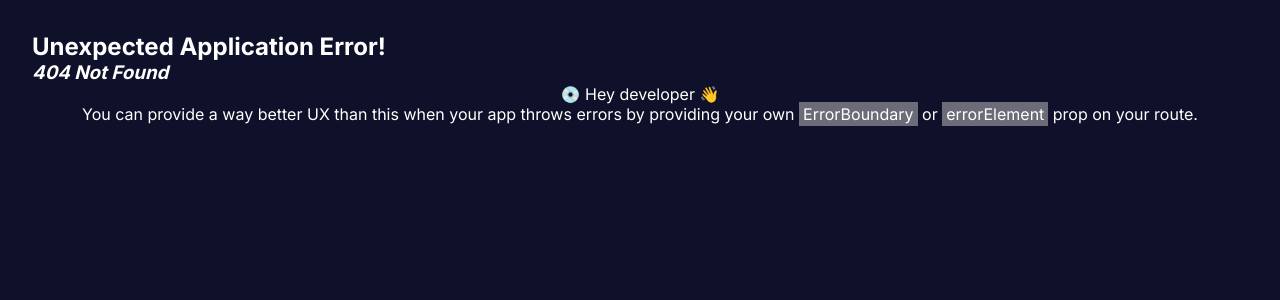
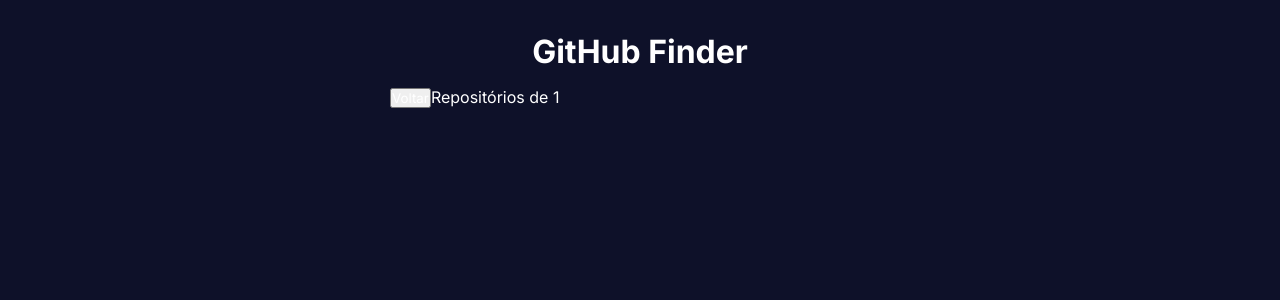
Before and after one commit to mauricioraypereira/github-finder, a React (Vite) app: page /repositories/1 in a window 1280 px wide. Before the commit this address had no page. Shown: the top 300 px of the page. Built offline with nearby package versions, Linux system fonts and the light colour scheme.

Commit message:
Add repositories route + new backbutton component

```diff
--- /dev/null
+++ b/src/components/buttons/backbutton/BackButton.tsx
@@ -0,0 +1,13 @@
+import { useNavigate } from "react-router-dom"
+
+const BackButton = () => {
+    const navigate = useNavigate();
+
+    return (
+        <>
+            <button onClick={() => navigate(-1)}>Voltar</button>
+        </>
+    )
+}
+
+export default BackButton;
--- /dev/null
+++ b/src/routes/repositories/Repositories.tsx
@@ -0,0 +1,17 @@
+import { useState, useEffect } from 'react';
+import { useParams } from 'react-router-dom';
+
+import BackButton from '../../components/buttons/backbutton/BackButton';
+
+import styles from './Repositories.module.css';
+
+const Repositories = () => {
+  const  { username } = useParams();
+
+  return <div>
+    <BackButton />
+    Repositórios de {username}
+  </div>
+}
+
+export default Repositories
```
Also changed, not shown: src/main.tsx (+6 -1 lines), src/routes/home/Home.tsx (renamed from src/routes/Home.tsx, +5 -5 lines), src/routes/repositories/Repositories.module.css (added).
